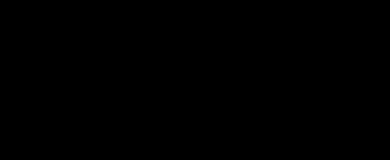
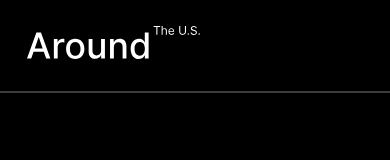
Before and after one commit to ZoarG/web_project_4, a plain HTML site: page index.html in a window 390 px wide. Drawn offline with Linux system fonts and the light colour scheme.

Commit message:
feat: header added

```diff
--- /dev/null
+++ b/blocks/header/__border/header__border.css
@@ -0,0 +1,14 @@
+.header__border {
+  border: 1px solid #545454;
+  opacity: 0.7;
+  border-color: #545454;
+  margin: 41px 0 0;
+  max-width: 880px;
+  width: 100%;
+}
+
+@media screen and (min-width: 320px) and (max-width: 768px) {
+  .header__border {
+    margin: 32px 0 0;
+  }
+}
--- /dev/null
+++ b/blocks/header/__logo/header__logo.css
@@ -0,0 +1,11 @@
+.header__logo {
+  max-width: 173px;
+  margin: 45px 0 0;
+}
+
+@media screen and (min-width: 320px) and (max-width: 768px) {
+  .header__logo {
+    min-width: 120px;
+    margin: 26px 0 0 27px;
+  }
+}
--- /dev/null
+++ b/blocks/header/header.css
@@ -0,0 +1,13 @@
+.header {
+  max-width: 880px;
+  margin: 0 200px 0;
+  display: flex;
+  flex-direction: column;
+  align-content: center;
+}
+
+@media screen and (min-width: 320px) and (max-width: 768px) {
+  .header {
+    margin: 0;
+  }
+}
--- a/index.html
+++ b/index.html
@@ -10,6 +10,10 @@
 </head>
 
 <body class="page">
+    <section class="header">
+        <img class="header__logo" src="./images/logo.svg" alt="around the us">
+        <div class="header__border"></div>
+    </section>
 </body>
 
 </html>
--- a/pages/index.css
+++ b/pages/index.css
@@ -1,3 +1,6 @@
 @import url(../vendor/normalize.css);
 @import url(../vendor/fonts/fonts.css);
 @import url(../blocks/page/page.css);
+@import url(../blocks/header/header.css);
+@import url(../blocks/header/__logo/header__logo.css);
+@import url(../blocks/header/__border/header__border.css);
```
Also changed, not shown: images/logo-2.jpg (deleted), images/logo.jpg (deleted), images/logo.svg (added).
